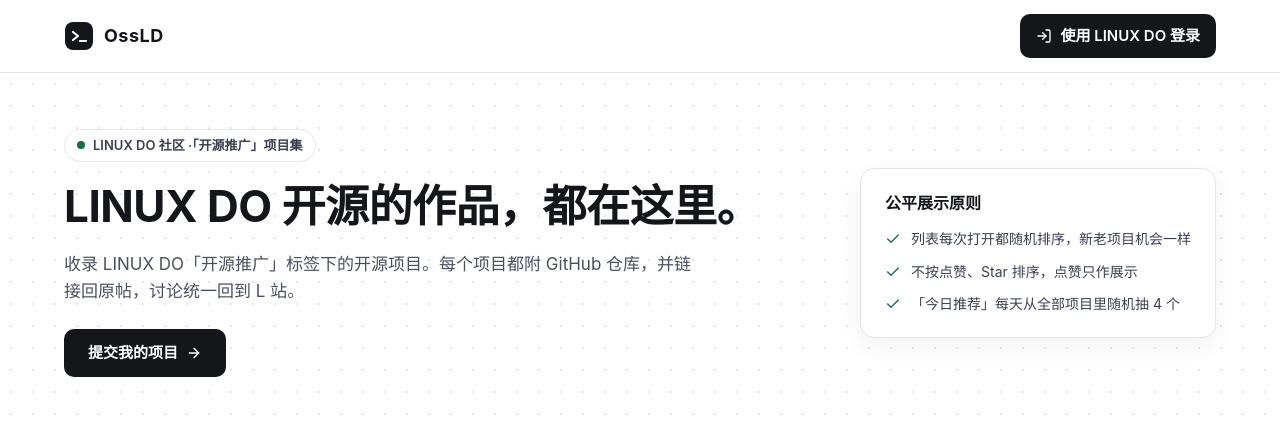
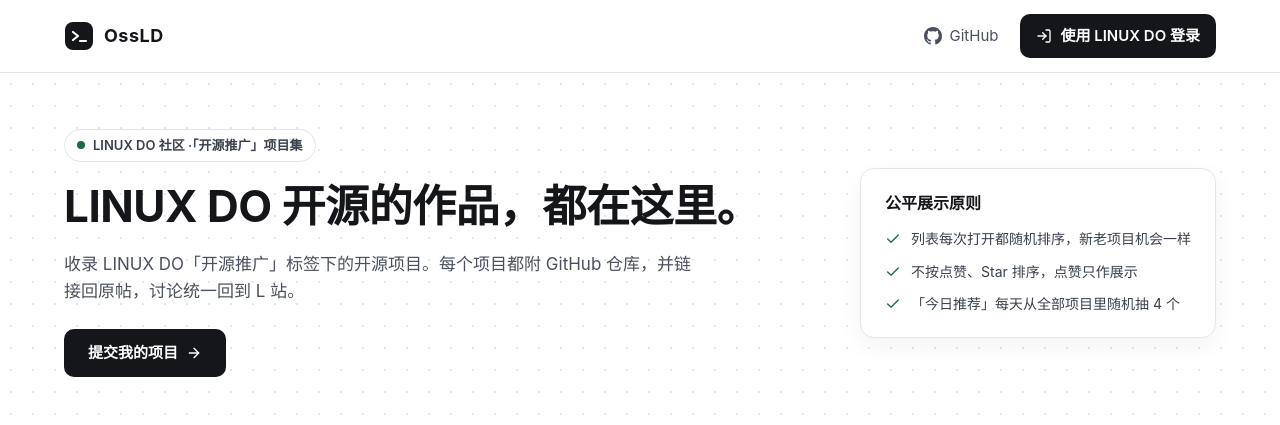
Before and after one commit to mamawai/ossld, a FastAPI app: page / in a window 1280 px wide. Shown: the top 425 px of the page. Run offline with FastAPI, Linux system fonts and the light colour scheme; data that the repository does not hold is empty.

Commit message:
顶栏右上角加上本项目的 GitHub 地址，手机上只显示图标

```diff
--- a/app/static/style.css
+++ b/app/static/style.css
@@ -340,4 +340,5 @@ select:focus, input[type="text"]:focus, input[type="url"]:focus, input[type="dat
   .hero h1 { font-size: 30px; }
   .page-head h1 { font-size: 26px; }
   .panel { padding: 20px; }
+  .gh-text { display: none; }  /* 手机上只留图标，顶栏放得下 */
 }
--- a/app/templates/base.html
+++ b/app/templates/base.html
@@ -16,6 +16,10 @@
       <span>OssLD</span>
     </a>
     <div class="header-actions">
+      {# 本站的源码仓库 #}
+      <a class="btn btn-text" href="https://github.com/mamawai/ossld" target="_blank" rel="noopener" title="本项目的 GitHub 仓库" aria-label="本项目的 GitHub 仓库">
+        <svg width="18" height="18" viewBox="0 0 16 16" fill="currentColor" aria-hidden="true"><path d="M8 0C3.58 0 0 3.58 0 8c0 3.54 2.29 6.53 5.47 7.59.4.07.55-.17.55-.38 0-.19-.01-.82-.01-1.49-2.01.37-2.53-.49-2.69-.94-.09-.23-.48-.94-.82-1.13-.28-.15-.68-.52-.01-.53.63-.01 1.08.58 1.23.82.72 1.21 1.87.87 2.33.66.07-.52.28-.87.51-1.07-1.78-.2-3.64-.89-3.64-3.95 0-.87.31-1.59.82-2.15-.08-.2-.36-1.02.08-2.12 0 0 .67-.21 2.2.82.64-.18 1.32-.27 2-.27.68 0 1.36.09 2 .27 1.53-1.04 2.2-.82 2.2-.82.44 1.1.16 1.92.08 2.12.51.56.82 1.27.82 2.15 0 3.07-1.87 3.75-3.65 3.95.29.25.54.73.54 1.48 0 1.07-.01 1.93-.01 2.2 0 .21.15.46.55.38A8.013 8.013 0 0 0 16 8c0-4.42-3.58-8-8-8z"></path></svg><span class="gh-text">GitHub</span>
+      </a>
       {% set user = current_user(request) %}
       {% if user %}
       <span class="me"><span class="avatar" style="--size: 32px"><span aria-hidden="true">{{ user.username[:1]|upper }}</span></span>{{ user.username }}</span>
```
